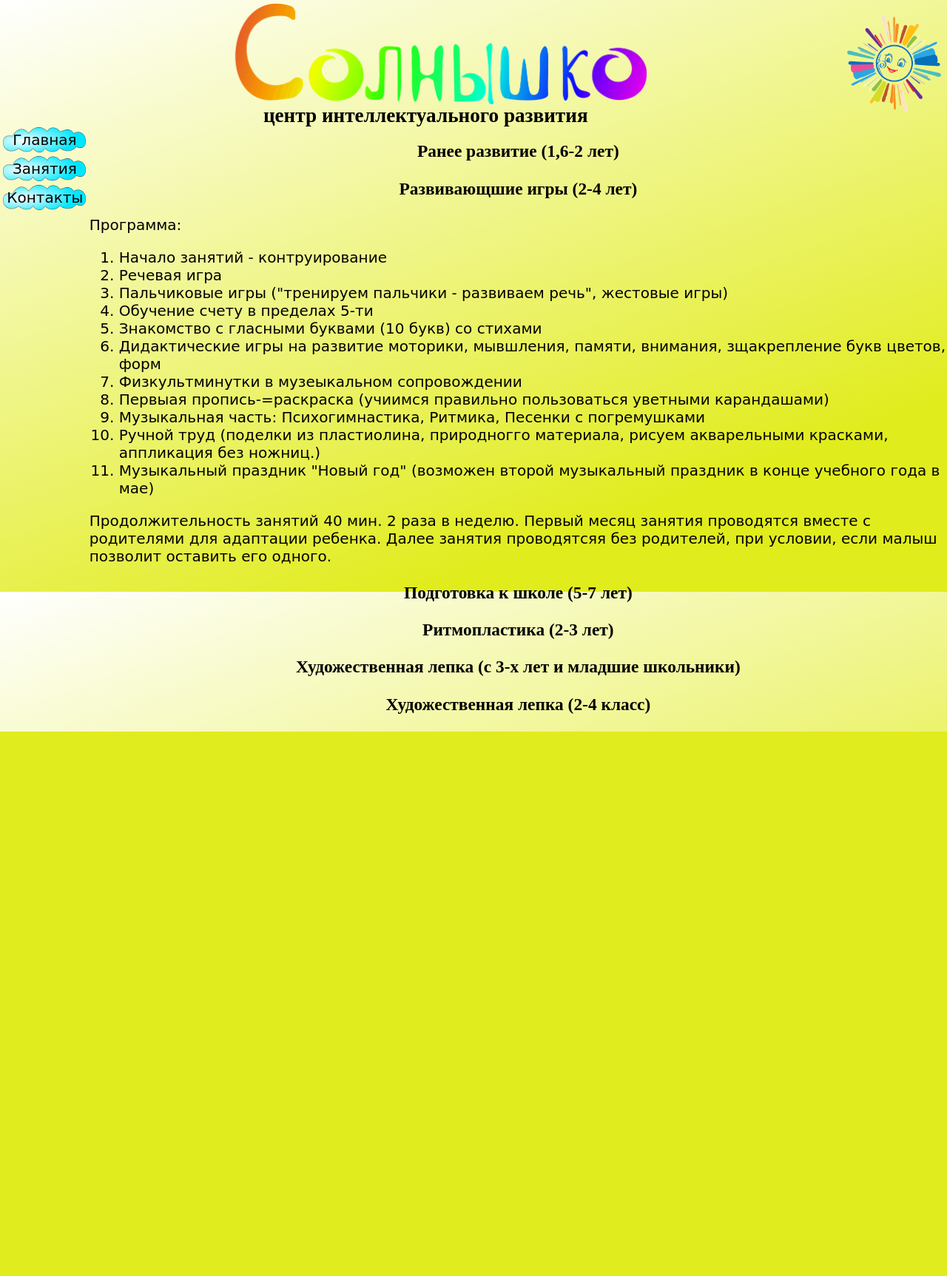
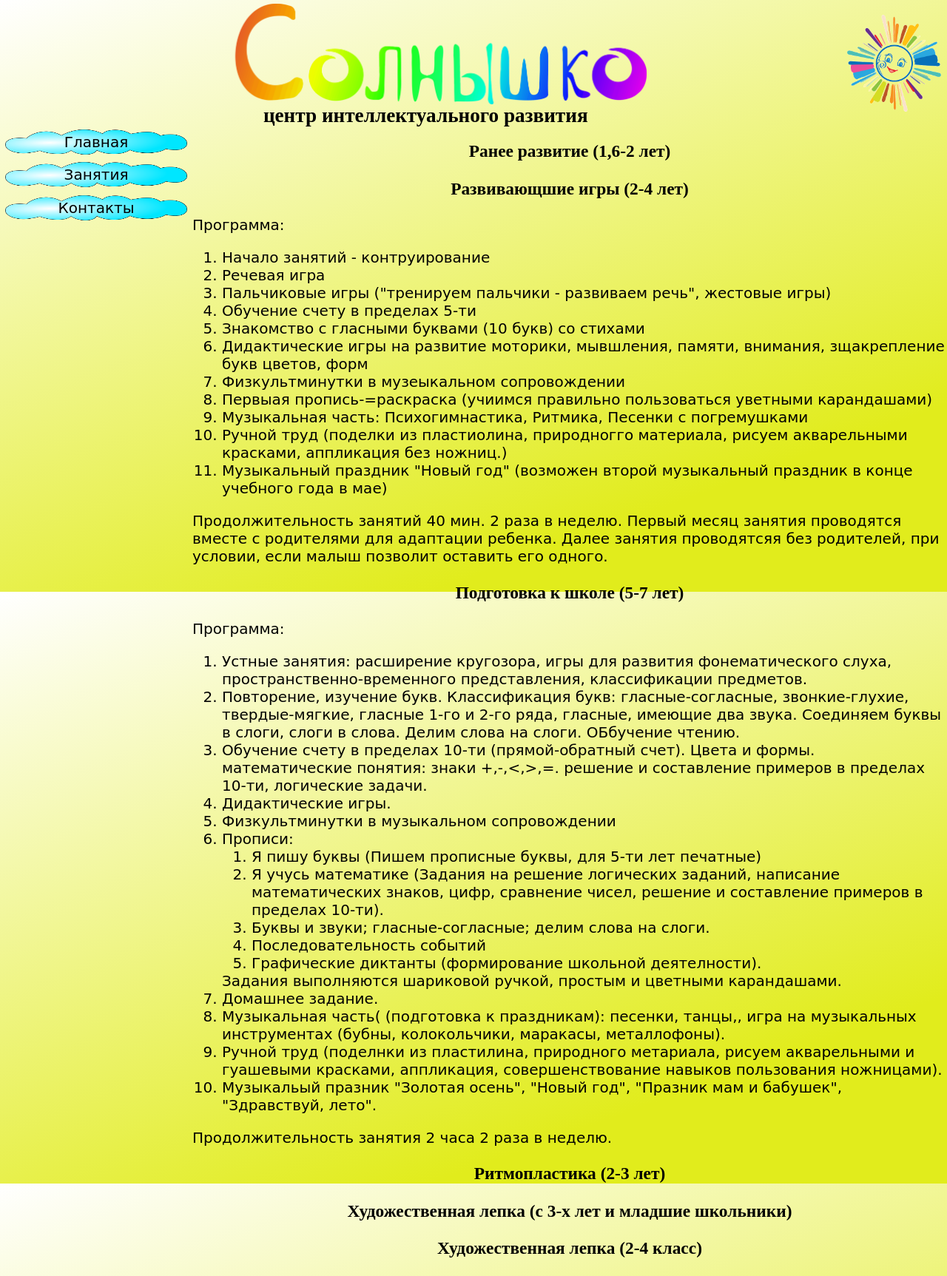
Before and after one commit to dragondmitriz/sunny.ru, a PHP site: page /lessons.php in a window 1280 px wide. Shown: the whole page at 74% size. Before the commit the page ends 989 px from the top, so only its background shows below. Run offline with PHP 8.4, Linux system fonts and the light colour scheme.

Commit message:
включил h2 заголовочный шрифт

```diff
--- a/css/layout.css
+++ b/css/layout.css
@@ -6,7 +6,7 @@ body{
     font-size: 20px;
 }
 
-h1, h3{
+h1, h2, h3{
     font-family: "Monotype Corsiva", serif;
 }
 
@@ -32,6 +32,7 @@ main div{
 }
 
 nav{
+    flex-shrink: 0;
     width: 20vw;
     display: flex;
     flex-direction: column;
--- a/lessons.php
+++ b/lessons.php
@@ -53,7 +53,35 @@
         <!--Подготовка к школе-->
         <div class="lesson">
                 <h3 class="lesson-name">Подготовка к школе (5-7 лет)</h3>
-                <div class="lesson-description"></div>
+                <div class="lesson-description">
+                    Программа:
+                    <ol>
+                        <li>Устные занятия: расширение кругозора, игры для развития фонематического слуха, пространственно-временного представления, классификации предметов.</li>
+                        <li>Повторение, изучение букв. Классификация букв: гласные-согласные, звонкие-глухие, твердые-мягкие, гласные 1-го и 2-го ряда, гласные,
+                            имеющие два звука. Соединяем буквы в слоги, слоги в слова. Делим слова на слоги. ОБбучение чтению.</li>
+                        <li>Обучение счету в пределах 10-ти (прямой-обратный счет). Цвета и формы. математические понятия: знаки +,-,<,>,=.
+                            решение и составление примеров в пределах 10-ти, логические задачи.</li>
+                        <li>Дидактические игры.</li>
+                        <li>Физкультминутки в музыкальном сопровождении</li>
+                        <li>
+                            Прописи:
+                            <ol>
+                                <li>Я пишу буквы (Пишем прописные буквы, для 5-ти лет печатные)</li>
+                                <li>Я учусь математике (Задания на решение логических заданий, написание математических знаков, цифр,
+                                    сравнение чисел, решение и составление примеров в пределах 10-ти).</li>
+                                <li>Буквы и звуки; гласные-согласные; делим слова на слоги.</li>
+                                <li>Последовательность событий</li>
+                                <li>Графические диктанты (формирование школьной деятелности).</li>
+                            </ol>
+                        </li>
+                        Задания выполняются шариковой ручкой, простым и цветными карандашами.
+                        <li>Домашнее задание.</li>
+                        <li>Музыкальная часть( (подготовка к праздникам): песенки, танцы,, игра на музыкальных инструментах (бубны, колокольчики, маракасы, металлофоны).</li>
+                        <li>Ручной труд (поделнки из пластилина, природного метариала, рисуем акварельными и гуашевыми красками, аппликация, совершенствование навыков пользования ножницами).</li>
+                        <li>Музыкальый празник "Золотая осень", "Новый год", "Празник мам и бабушек", "Здравствуй, лето".</li>
+                    </ol>
+                    Продолжительность занятия 2 часа 2 раза в неделю.
+                </div>
             <div class="lesson-image"></div>
         </div>
         <!--Ритмопластика-->
```
